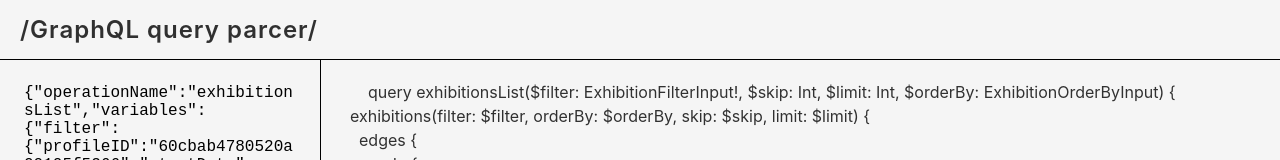
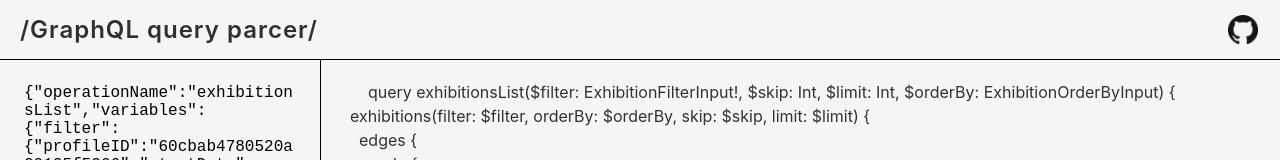
Before and after one commit to vladagurets/graphql-request-parser, a Svelte app: page / in a window 1280 px wide. Shown: the top 160 px of the page. Built offline with nearby package versions, Linux system fonts and the light colour scheme.

Commit message:
chore: add github icon

```diff
--- a/src/App.svelte
+++ b/src/App.svelte
@@ -10,9 +10,6 @@
   // 4. Show code / variables label rotated on 90 deg
 </script>
 
-<style>
-</style>
-
 <div class="header">
   <Header/>
 </div>
--- /dev/null
+++ b/src/components/GithubIcon.svelte
@@ -0,0 +1,20 @@
+<style>
+  a {
+    cursor: pointer;
+  }
+
+  div {
+    width: 35px;
+    height: 35px;
+    border-radius: 50%;
+    background-color: var(--main-bg-color);
+    background-image: url('../../public/github.png');
+    background-repeat: no-repeat;
+    background-position: center;
+    background-size: 30px;
+  }
+</style>
+
+<a href="https://vladagurets.github.io/graphql-query-parcer/" target="_blank" rel="noopener noreferrer">
+  <div/>
+</a>
--- a/src/components/Header.svelte
+++ b/src/components/Header.svelte
@@ -1,11 +1,12 @@
 <script>
-
+   import GithubIcon from './GithubIcon.svelte';
 </script>
 
 <style>
   header {
     height: 100%;
     display: flex;
+    justify-content: space-between;
     align-items: center;
     padding: 0 20px;
     letter-spacing: 1px;
@@ -15,9 +16,13 @@
     font-size: 1.5em;
     font-weight: 600;
     opacity: .8;
+    user-select: none;
   }
 </style>
 
 <header>
   <h1>/GraphQL query parcer/</h1>
+  <div class='right'>
+    <GithubIcon />
+  </div>
 </header>
--- a/src/index.html
+++ b/src/index.html
@@ -1,11 +1,29 @@
 <!DOCTYPE html>
 <html lang="en">
   <head>
+
     <meta charset="UTF-8" />
     <meta name="viewport" content="width=device-width, initial-scale=1.0" />
     <meta http-equiv="X-UA-Compatible" content="ie=edge" />
+
+    <meta name="description" content="GraphQL query parcer. Make your client's request readable">
+
+    <meta property="og:url" content="https://vladagurets.github.io/graphql-query-parcer/">
+    <meta property="og:type" content="website">
+    <meta property="og:title" content="GraphQL query parcer" />
+    <meta property="og:description" content="GraphQL query parcer. Make your client's request readable" />
+    <meta property="og:image" content="https://vladagurets.github.io/graphql-query-parcer/logo.jpg" />
+
+    <meta name="twitter:card" content="summary_large_image">
+    <meta property="twitter:domain" content="vladagurets.github.io">
+    <meta property="twitter:url" content="https://vladagurets.github.io/graphql-query-parcer/">
+    <meta name="twitter:title" content="GraphQL query parcer">
+    <meta name="twitter:description" content="GraphQL query parcer. Make your client's request readable">
+    <meta name="twitter:image" content="https://vladagurets.github.io/graphql-query-parcer/logo.jpg">
+
     <title>GraphQL query parcer</title>
-    <meta name="description" content="GraphQL query parcer. Make your client's request readable">
+
+    <link rel="shortcut icon" href="../public/favicon.png" type="image/png">
 
     <link rel="stylesheet" href="index.css">
   </head>
```
Also changed, not shown: public/favicon.png (added), public/github.png (added).
